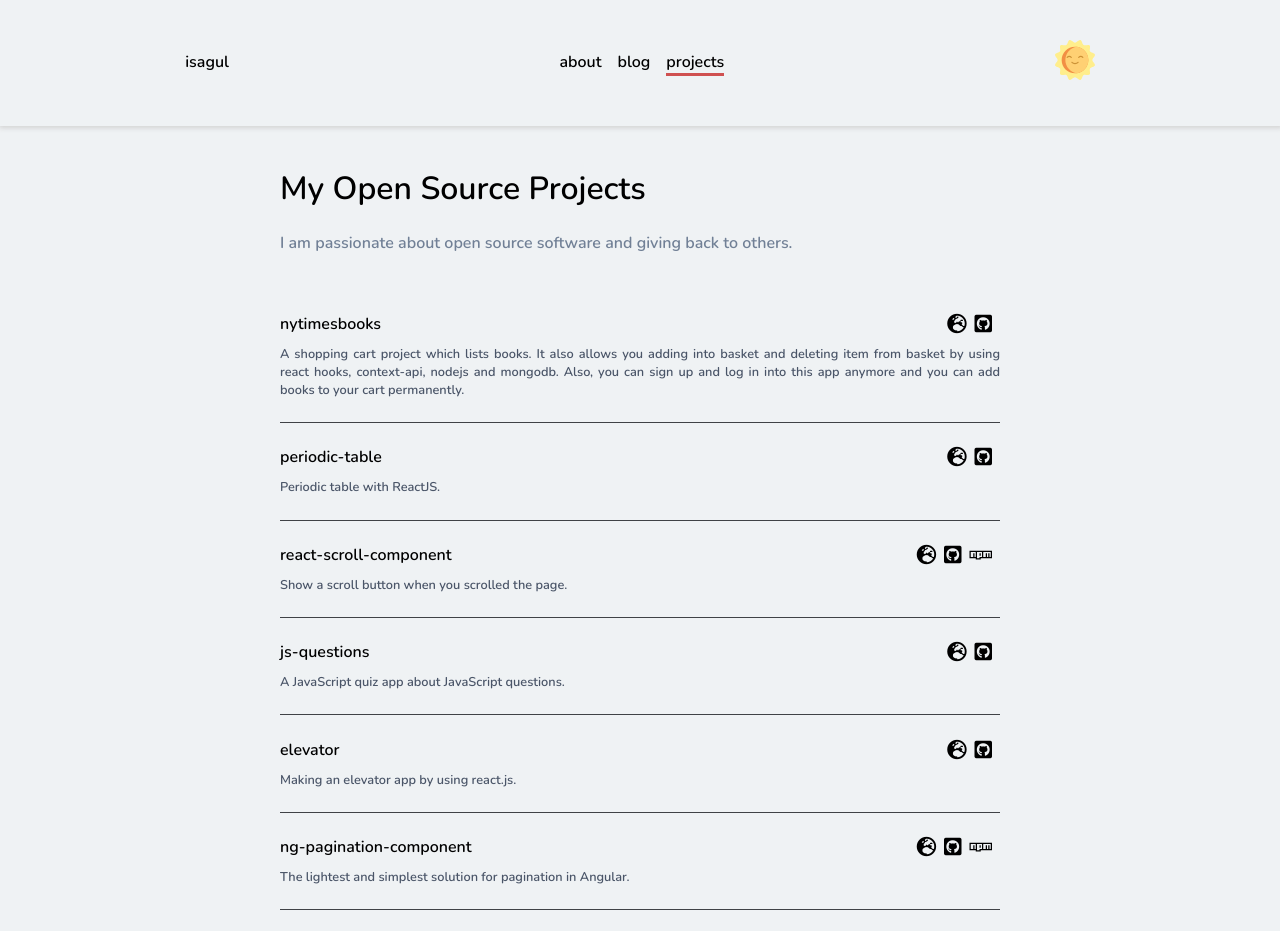
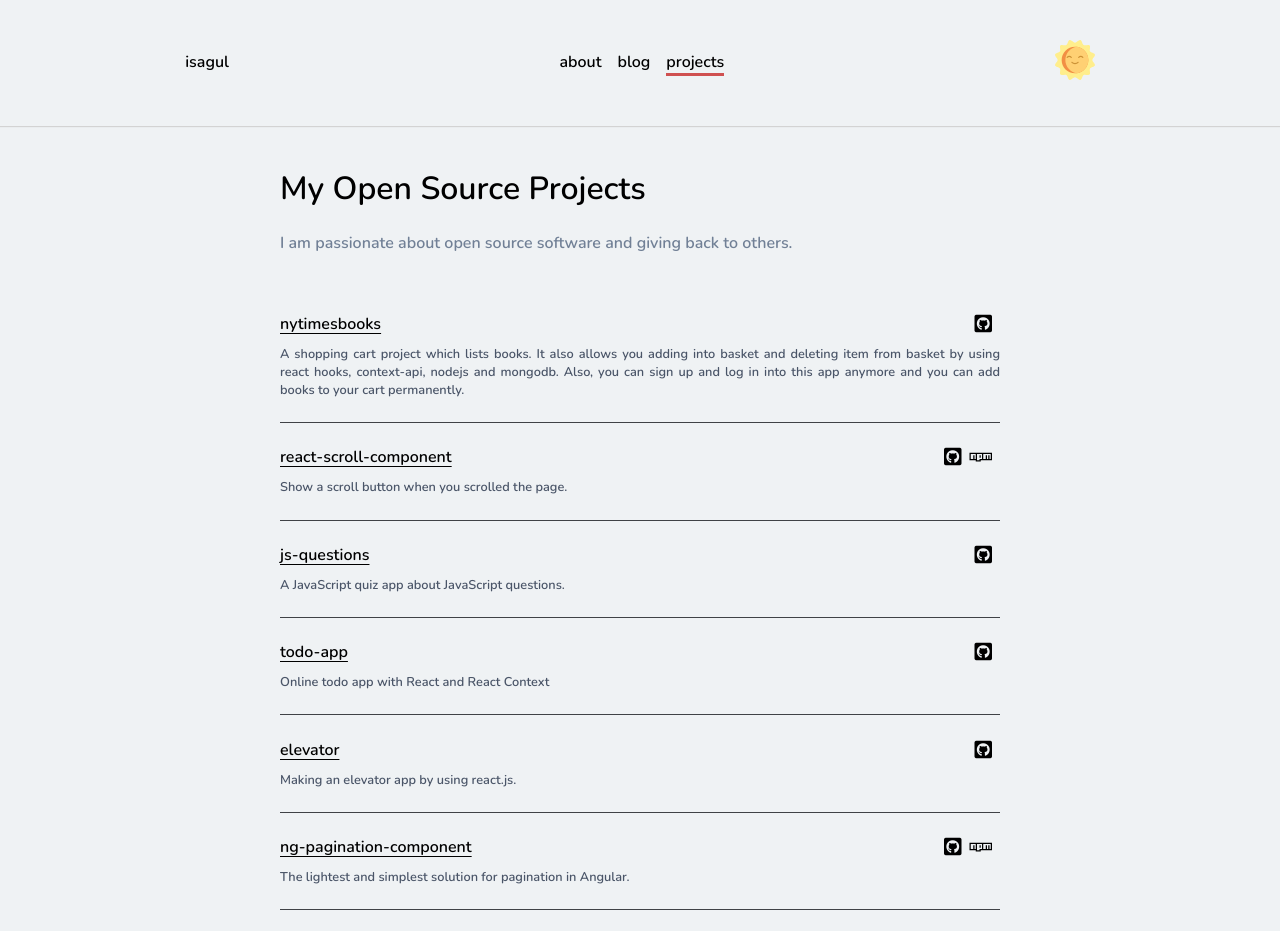
Before and after one commit to isagul/personal-blog, a Next.js app: page /projects in a window 1280 px wide. Shown: the top 931 px of the page. Built offline with nearby package versions, Linux system fonts and the light colour scheme.

Commit message:
some ui fixes and project updates

```diff
--- a/constants/projects.js
+++ b/constants/projects.js
@@ -2,15 +2,8 @@ export const myProjects = [
     {
         name: 'nytimesbooks',
         github_url: 'https://github.com/isagul/nytimesbooks',
-        live_url: 'https://app-nytimes.herokuapp.com/',
+        live_url: 'https://nytimes-bestsellers.netlify.app',
         detail: 'A shopping cart project which lists books. It also allows you adding into basket and deleting item from basket by using react hooks, context-api, nodejs and mongodb. Also, you can sign up and log in into this app anymore and you can add books to your cart permanently.',
-        npm_link: null
-    },
-    {
-        name: 'periodic-table',
-        github_url: 'https://github.com/isagul/periodic-table',
-        live_url: 'https://app-periodic-table.netlify.com/',
-        detail: 'Periodic table with ReactJS.',
         npm_link: null
     },
     {
@@ -28,12 +21,26 @@ export const myProjects = [
         npm_link: null
     },
     {
+        name: 'todo-app',
+        github_url: 'https://github.com/isagul/todo-app',
+        live_url: 'https://savenote.netlify.app',
+        detail: 'Online todo app with React and React Context',
+        npm_link: null
+    },
+    {
         name: 'elevator',
         github_url: 'https://github.com/isagul/elevator',
         live_url: 'https://app-elevator.netlify.com/',
         detail: 'Making an elevator app by using react.js.',
         npm_link: null
     },
+    // {
+    //     name: 'periodic-table',
+    //     github_url: 'https://github.com/isagul/periodic-table',
+    //     live_url: 'https://app-periodic-table.netlify.com/',
+    //     detail: 'Periodic table with ReactJS.',
+    //     npm_link: null
+    // },
     {
         name: 'ng-pagination-component',
         github_url: 'https://github.com/isagul/ng-pagination-component',
@@ -41,17 +48,17 @@ export const myProjects = [
         detail: 'The lightest and simplest solution for pagination in Angular.',
         npm_link: 'https://www.npmjs.com/package/ng-pagination-component'
     },
-    {
-        name: 'react-weather-app',
-        github_url: 'https://github.com/isagul/react-weather-app',
-        live_url: 'https://isagul.github.io/react-weather-app/',
-        detail: 'Learn weather of city where you live in.',
-        npm_link: null
-    },
+    // {
+    //     name: 'react-weather-app',
+    //     github_url: 'https://github.com/isagul/react-weather-app',
+    //     live_url: 'https://isagul.github.io/react-weather-app/',
+    //     detail: 'Learn weather of city where you live in.',
+    //     npm_link: null
+    // },
     {
         name: 'react-webpack-starter-kit',
         github_url: 'https://github.com/isagul/react-webpack-starter-kit',
-        live_url: '',
+        live_url: null,
         detail: 'Simple starter kit using react and webpack.',
         npm_link: null
     }
--- a/pages/projects.js
+++ b/pages/projects.js
@@ -1,4 +1,6 @@
 import Head from "next/head";
+// import Link from "next/link";
+
 import Layout from "../components/Layout";
 import { myProjects } from "../constants/projects";
 
@@ -19,18 +21,10 @@ const Projects = () => {
           return (
             <div className="project" key={index}>
               <div className="project-title">
-                <p className="project-name">{project.name}</p>
+                <a className="project-name" href={project.live_url} target="_blank">
+                  {project.name}
+                </a>
                 <div className="project-icons">
-                  {project.live_url.length > 0 && (
-                    <a
-                      href={`${project.live_url}`}
-                      target="_blank"
-                      rel="noopener noreferrer"
-                      className="project-link"
-                    >
-                      <i className="fas fa-globe-europe live-link-text"></i>
-                    </a>
-                  )}
                   {project.github_url !== null && (
                     <a
                       href={`${project.github_url}`}
--- a/styles/global.js
+++ b/styles/global.js
@@ -27,6 +27,7 @@ export const GlobalStyles = createGlobalStyle`
   }
   .project-name {
     color: ${({ theme }) => theme.projectNameColor};
+    text-underline-offset: 4px;
   }
   .project-detail {
     color: ${({ theme }) => theme.projectInfoColor};
@@ -39,7 +40,7 @@ export const GlobalStyles = createGlobalStyle`
   }
   .blog-component {
     .story-area {
-      border: ${({ theme }) => `1px solid ${theme.blogPostBorderColor}`}
+      border-bottom: ${({ theme }) => `1px solid ${theme.blogPostBorderColor}`}
     }
     .desc-area {
       .title {
@@ -64,7 +65,7 @@ export const GlobalStyles = createGlobalStyle`
 
   .header-component {
     background-color:  ${({ theme }) => theme.headerBgColor};
-    box-shadow: ${({ theme }) => `1px 0 5px 2px ${theme.headerShadowColor}`};
+    box-shadow: ${({ theme }) => `1px 0 1px 1px ${theme.headerShadowColor}`};
   }
 
   `;
--- a/styles/theme.js
+++ b/styles/theme.js
@@ -30,8 +30,8 @@ export const darkTheme = {
     blogTitleColor: '#718096',
     blogContentColor: '#718096',
     blogShowMoreColor: '#718096',
-    blogPostBorderColor: '#3d3d50',
+    blogPostBorderColor: '#282835',
     headerBgColor: '#15202B',
-    headerShadowColor: '#3d3d50',
+    headerShadowColor: '#282835',
     profileIconFgColor: '#fff'
 }
```
Also changed, not shown: components/BlogContent.js (+4 -4 lines), components/Profile.js (+0 -11 lines), pages/blog.js (+21 -5 lines).
